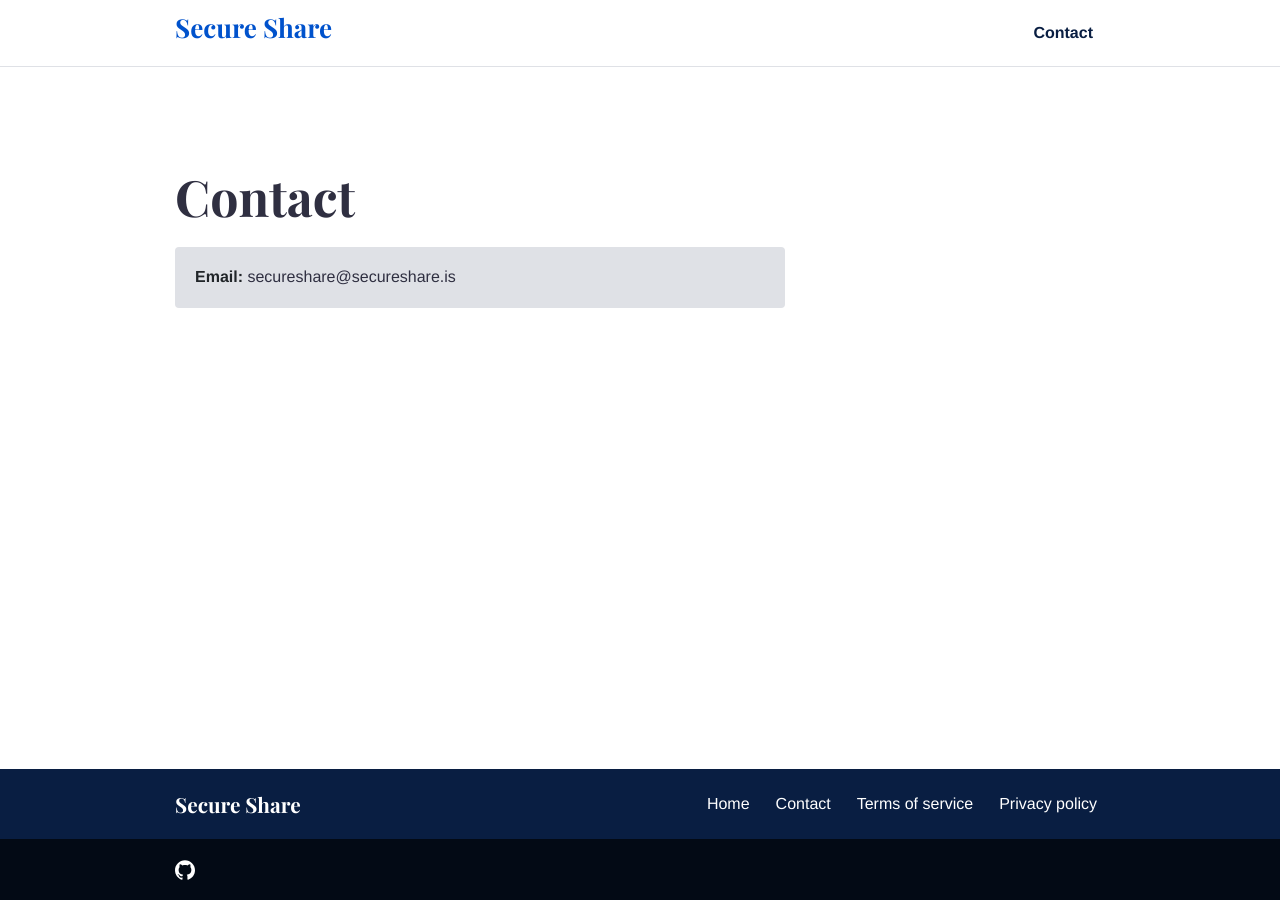
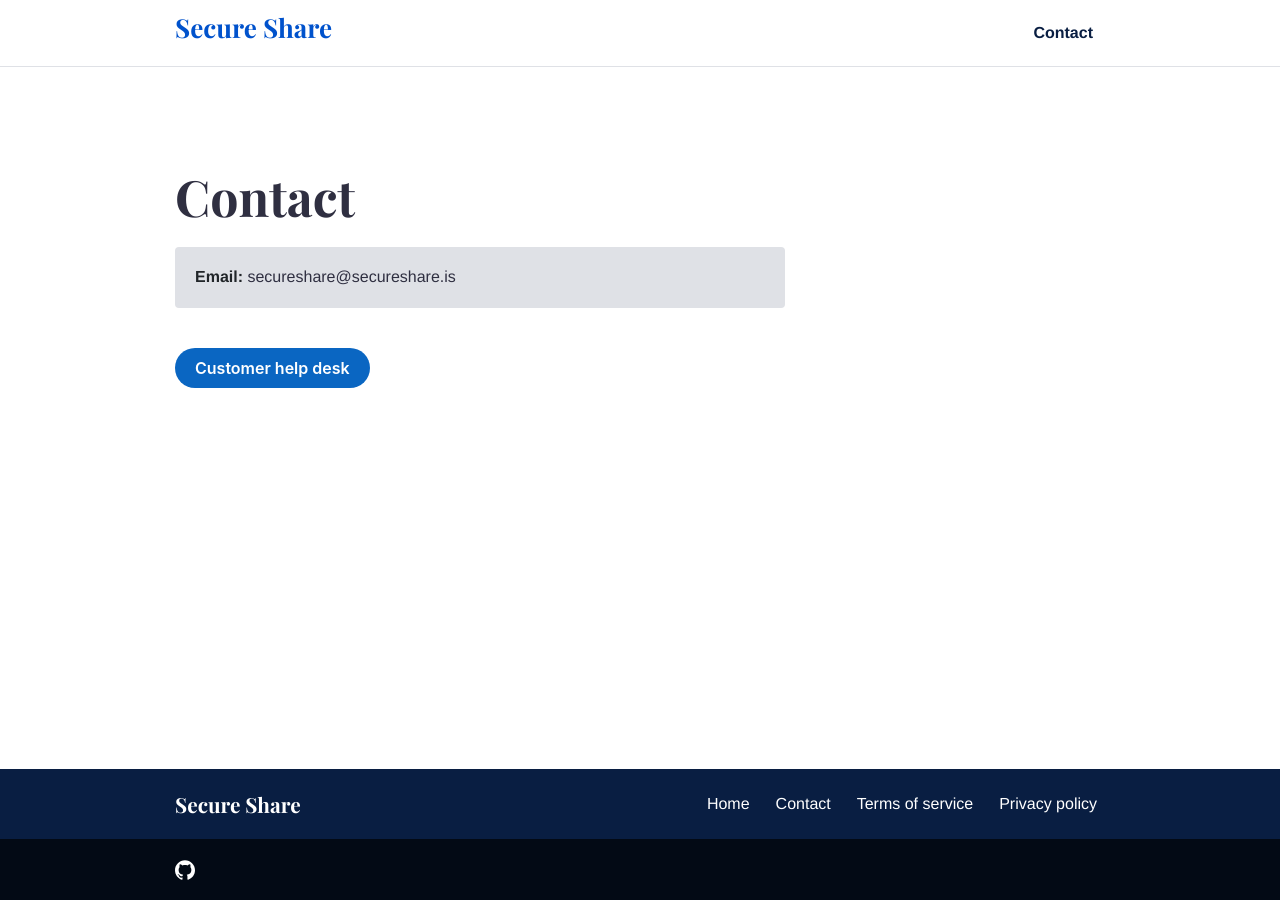
Before and after one commit to Secure-Share/secureshare.is, a Jekyll site: the page built from contact.md, in a window 1280 px wide. Built offline with Jekyll 4.4.1, drawn with Linux system fonts in a browser that asks for light colours.

Commit message:
help desk

```diff
--- a/_sass/components/_call.scss
+++ b/_sass/components/_call.scss
@@ -1,3 +1,48 @@
+.button-18 {
+  align-items: center;
+  background-color: #0A66C2;
+  border: 0;
+  border-radius: 100px;
+  box-sizing: border-box;
+  color: #ffffff;
+  cursor: pointer;
+  display: inline-flex;
+  font-family: -apple-system, system-ui, system-ui, "Segoe UI", Roboto, "Helvetica Neue", "Fira Sans", Ubuntu, Oxygen, "Oxygen Sans", Cantarell, "Droid Sans", "Apple Color Emoji", "Segoe UI Emoji", "Segoe UI Symbol", "Lucida Grande", Helvetica, Arial, sans-serif;
+  font-size: 16px;
+  font-weight: 600;
+  justify-content: center;
+  line-height: 20px;
+  max-width: 480px;
+  min-height: 40px;
+  min-width: 0px;
+  overflow: hidden;
+  padding: 0px;
+  padding-left: 20px;
+  padding-right: 20px;
+  text-align: center;
+  touch-action: manipulation;
+  transition: background-color 0.167s cubic-bezier(0.4, 0, 0.2, 1) 0s, box-shadow 0.167s cubic-bezier(0.4, 0, 0.2, 1) 0s, color 0.167s cubic-bezier(0.4, 0, 0.2, 1) 0s;
+  user-select: none;
+  -webkit-user-select: none;
+  vertical-align: middle;
+}
+
+.button-18:hover,
+.button-18:focus {
+  background-color: #16437E;
+  color: #ffffff;
+}
+
+.button-18:active {
+  background: #09223b;
+  color: rgb(255, 255, 255);
+}
+
+.button-18:disabled {
+  cursor: not-allowed;
+  background: rgba(0, 0, 0, .08);
+  color: rgba(0, 0, 0, .3);
+}
 .call {
   position: relative;
   overflow: hidden;
@@ -20,6 +65,7 @@
     padding: 20px;
     @include media-breakpoint-up(md) {
     }
+
   }
   .call-box-bottom {
     flex: auto;
--- a/contact.md
+++ b/contact.md
@@ -3,3 +3,8 @@ title: Contact
 layout: contact
 description: Contact
 ---
+<div >
+    <div >
+      <button class="button-18" role="button" onclick="location.href='https://secureshare.atlassian.net/servicedesk/customer/portal/3'">Customer help desk</button>
+  </div>
+</div>
```
Also changed, not shown: _data/contact.yml (line endings or trailing spaces).
